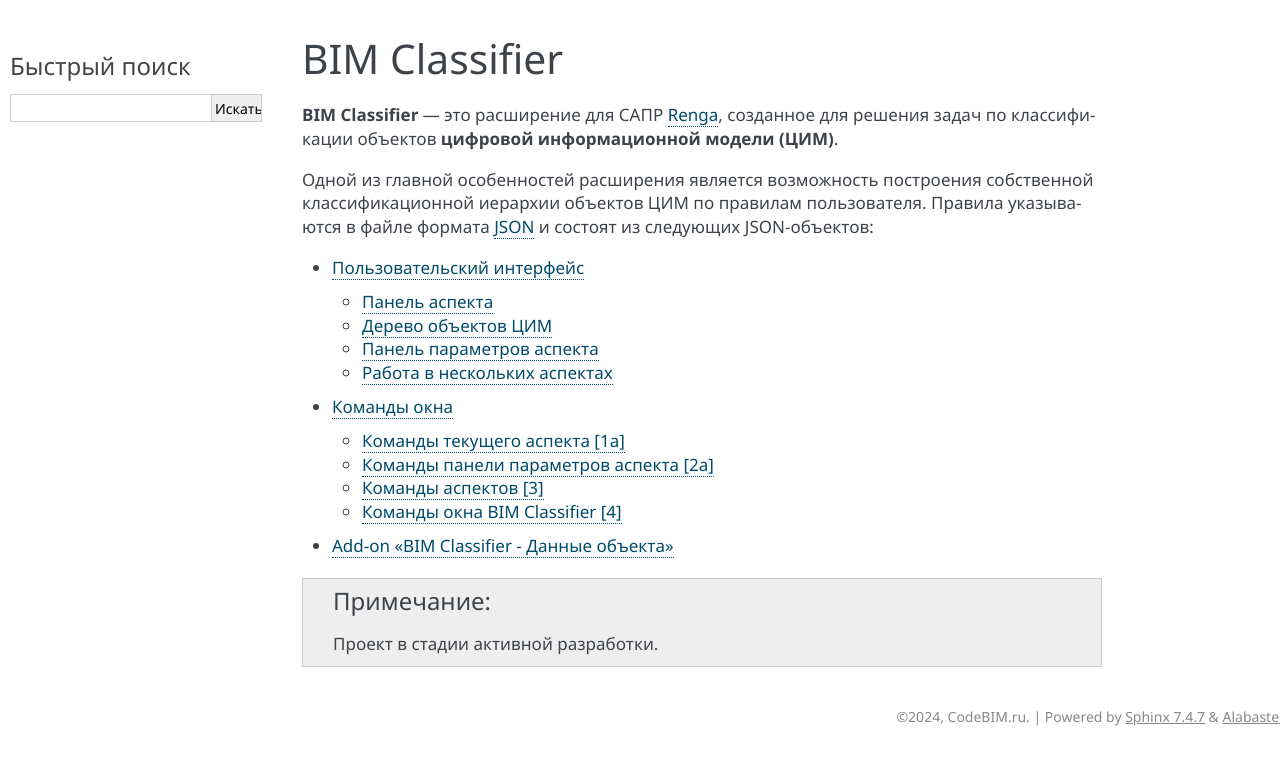
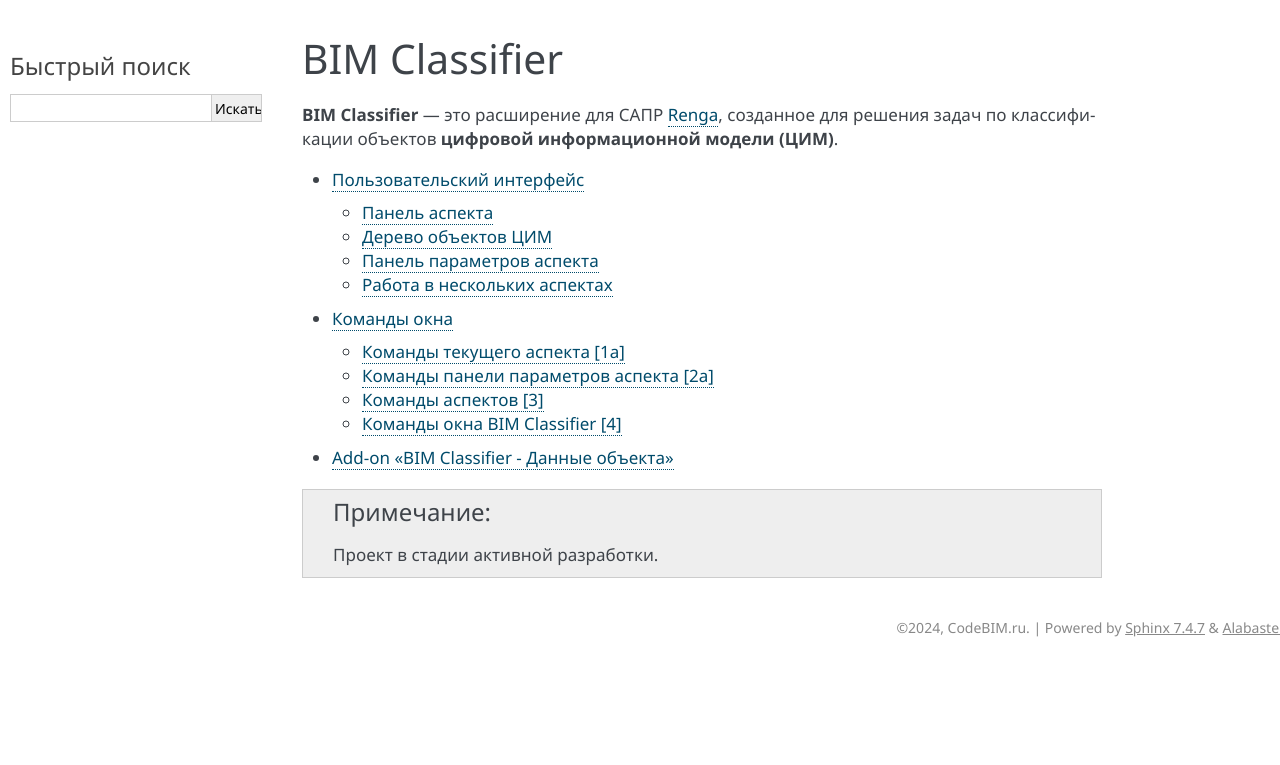
Before and after one commit to EvgenyKiryan/BIMClassifier-User-Reference, a Sphinx documentation site: the page built from docs/source/index.rst, in a window 1280 px wide. Shown: the top 765 px of the page. Built offline with Sphinx 7.4.7, drawn with Linux system fonts in a browser that asks for light colours.

Commit message:
Update index.rst

```diff
--- a/docs/source/index.rst
+++ b/docs/source/index.rst
@@ -7,8 +7,6 @@
 ==============
 
 **BIM Classifier** — это расширение для САПР `Renga <https://rengabim.com/>`_, созданное для решения задач по классификации объектов **цифровой информационной модели (ЦИМ)**.
-
-Одной из главной особенностей расширения является возможность построения собственной классификационной иерархии объектов ЦИМ по правилам пользователя. Правила указываются в файле формата `JSON <https://www.json.org/json-ru.html>`_ и состоят из следующих JSON-объектов:
 
 .. toctree::
    :maxdepth: 2
```
